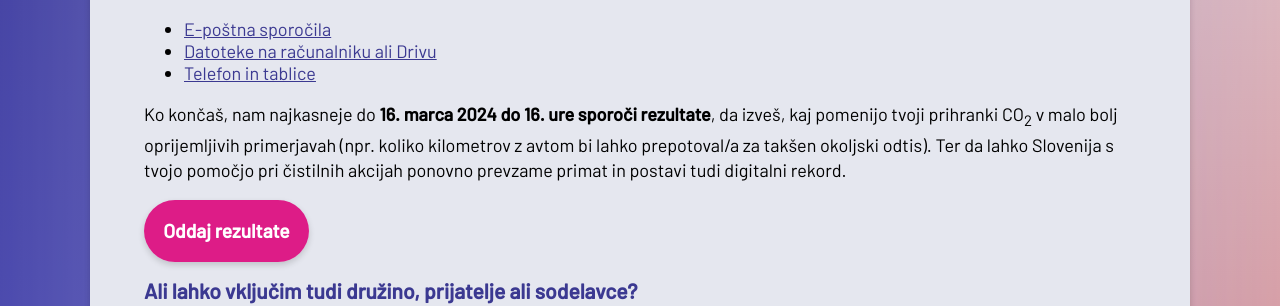
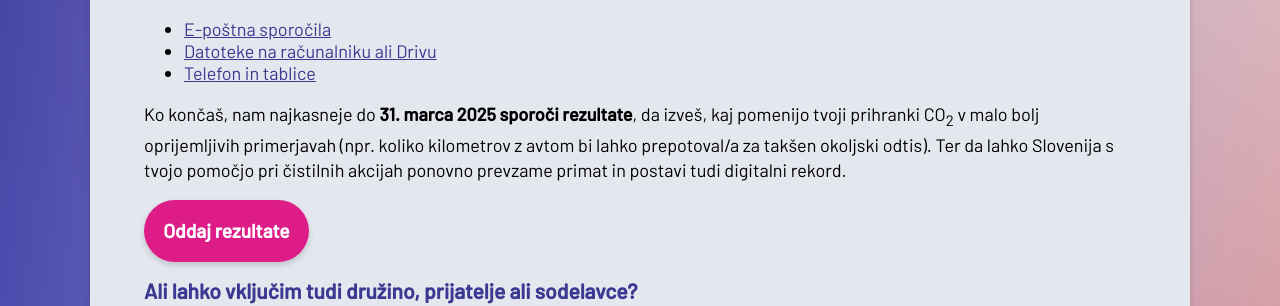
Before and after one commit to ewba/dcd-si, a Jekyll site: the page built from posameznik.md, in a window 1280 px wide. Shown: the part 690-996 px from the top of the page. Built offline with Jekyll 4.4.1, drawn with Linux system fonts in a browser that asks for light colours.

Commit message:
Update posameznik.md

```diff
--- a/posameznik.md
+++ b/posameznik.md
@@ -17,7 +17,7 @@
 - [Datoteke na računalniku ali Drivu](datoteke.html)
 - [Telefon in tablice](telefon.html)
 
-Ko končaš, nam najkasneje do **16. marca 2024 do 16. ure** **sporoči rezultate**, da izveš, kaj pomenijo tvoji prihranki CO<sub>2</sub> v malo bolj oprijemljivih primerjavah (npr. koliko kilometrov z avtom bi lahko prepotoval/a za takšen okoljski odtis). Ter da lahko Slovenija s tvojo pomočjo pri čistilnih akcijah ponovno prevzame primat in postavi tudi digitalni rekord.
+Ko končaš, nam najkasneje do **31. marca 2025** **sporoči rezultate**, da izveš, kaj pomenijo tvoji prihranki CO<sub>2</sub> v malo bolj oprijemljivih primerjavah (npr. koliko kilometrov z avtom bi lahko prepotoval/a za takšen okoljski odtis). Ter da lahko Slovenija s tvojo pomočjo pri čistilnih akcijah ponovno prevzame primat in postavi tudi digitalni rekord.
 
 <div class="btnpad">
 	<a class="button" href="{{ site.submitURL }}">Oddaj rezultate</a>
```
